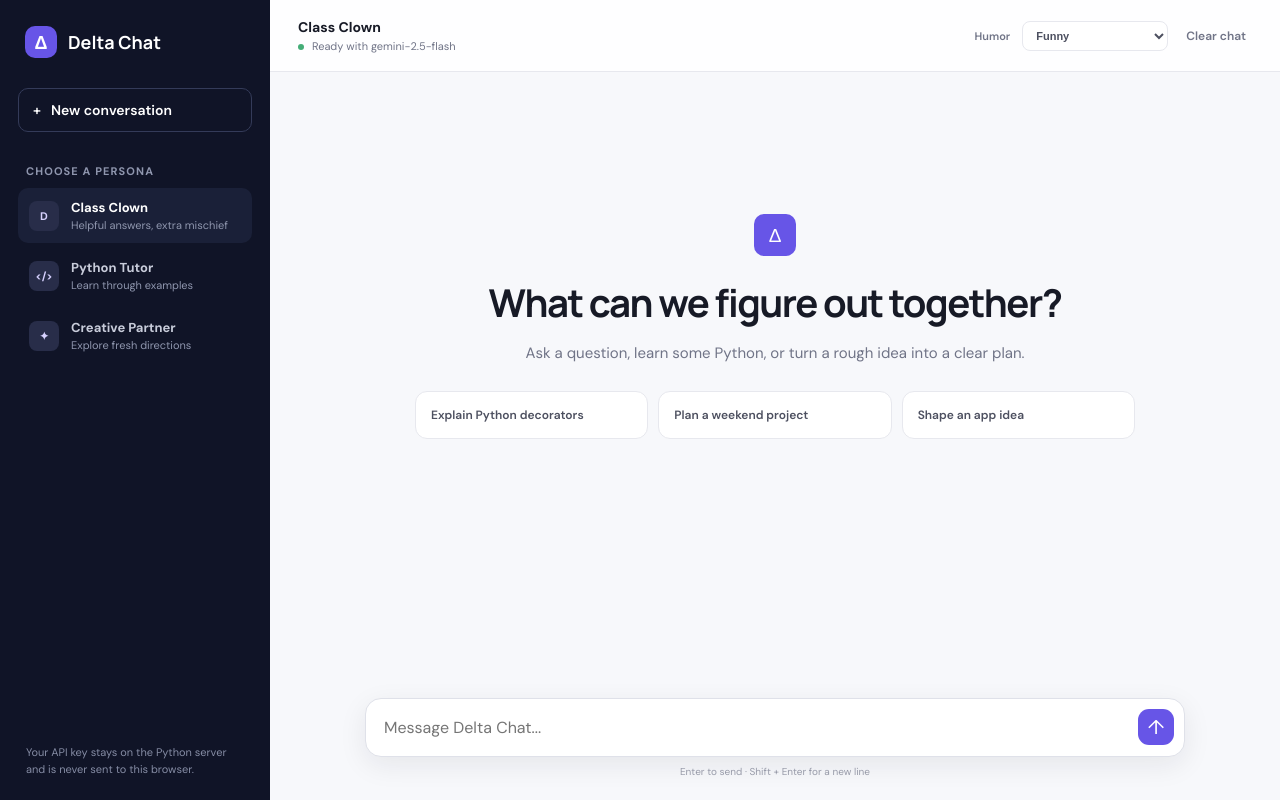
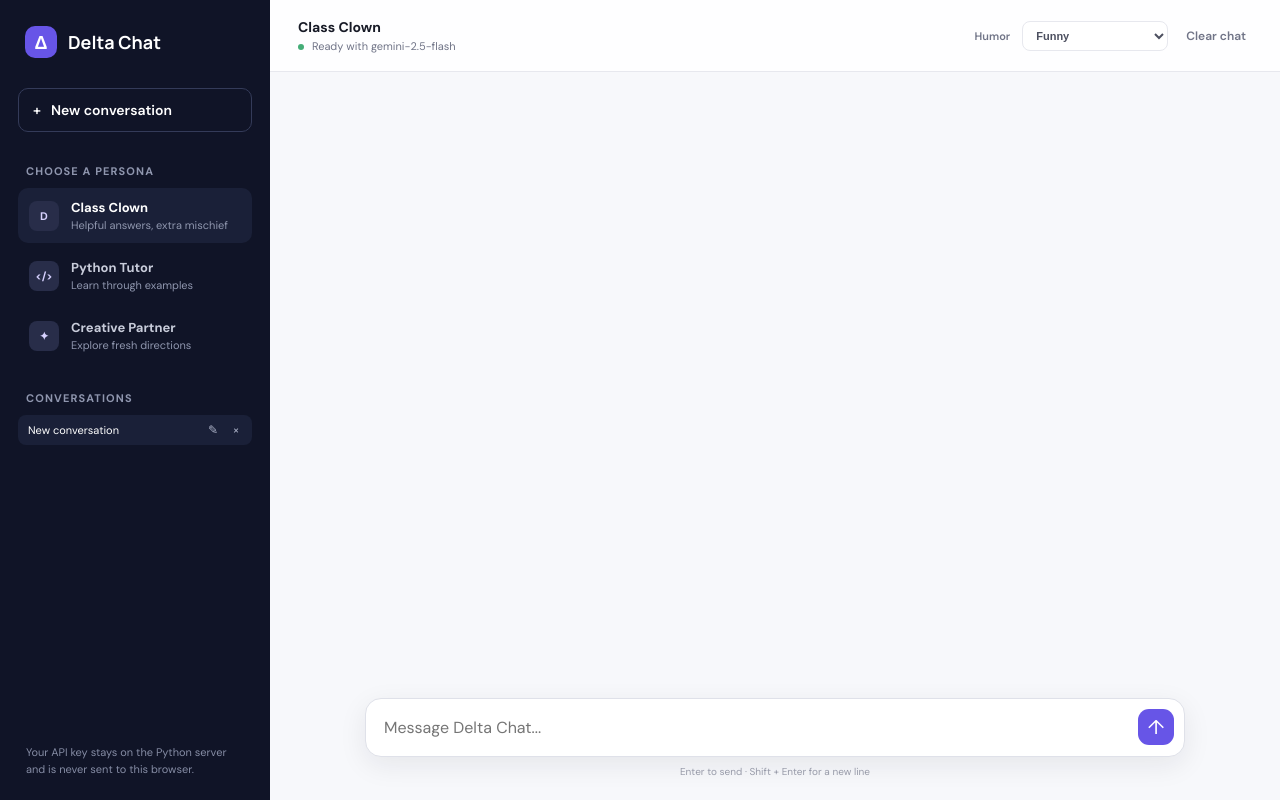
Before and after one commit to dana-khaing/Delta-ChatBot, a Flask app: page / in a window 1280 px wide. Run offline with Flask 3, Linux system fonts and the light colour scheme.

Commit message:
Manage multiple saved conversations

```diff
--- a/static/app.js
+++ b/static/app.js
@@ -7,11 +7,15 @@
 const sidebar = document.querySelector("#sidebar");
 const scrim = document.querySelector("#scrim");
 const humorSelect = document.querySelector("#humor-level");
-const STORAGE_KEY = "delta-chat-state-v1";
+const conversationList = document.querySelector("#conversation-list");
+const STORAGE_KEY = "delta-chat-conversations-v2";
+const LEGACY_STORAGE_KEY = "delta-chat-state-v1";
 
 let persona = "guide";
 let humor = "funny";
 let history = [];
+let conversations = [];
+let activeConversationId = null;
 
 const personaNames = {
   guide: "Class Clown",
@@ -19,20 +23,72 @@
   creative: "Creative Partner",
 };
 
+function conversationId() {
+  return globalThis.crypto?.randomUUID?.() || `chat-${Date.now()}-${Math.random().toString(16).slice(2)}`;
+}
+
+function newConversation() {
+  return {
+    id: conversationId(),
+    title: "New conversation",
+    persona: "guide",
+    humor: "funny",
+    history: [],
+    updatedAt: Date.now(),
+  };
+}
+
+function syncActiveConversation() {
+  const active = conversations.find((item) => item.id === activeConversationId);
+  if (!active) return;
+  active.persona = persona;
+  active.humor = humor;
+  active.history = history;
+  active.updatedAt = Date.now();
+  if (active.title === "New conversation" && history.length) {
+    const firstUserMessage = history.find((item) => item.role === "user");
+    if (firstUserMessage) active.title = firstUserMessage.text.slice(0, 34);
+  }
+}
+
 function saveState() {
-  localStorage.setItem(STORAGE_KEY, JSON.stringify({ persona, humor, history }));
+  syncActiveConversation();
+  localStorage.setItem(STORAGE_KEY, JSON.stringify({ activeConversationId, conversations }));
+  renderConversationList();
 }
 
 function restoreState() {
   try {
     const saved = JSON.parse(localStorage.getItem(STORAGE_KEY));
-    if (!saved || !Array.isArray(saved.history) || !personaNames[saved.persona]) return;
-    persona = saved.persona;
-    humor = ["serious", "funny", "maximum"].includes(saved.humor) ? saved.humor : "funny";
-    history = saved.history.filter((item) => item && ["user", "model"].includes(item.role) && typeof item.text === "string");
+    if (saved && Array.isArray(saved.conversations) && saved.conversations.length) {
+      conversations = saved.conversations;
+      activeConversationId = saved.activeConversationId;
+    } else {
+      const legacy = JSON.parse(localStorage.getItem(LEGACY_STORAGE_KEY));
+      const conversation = newConversation();
+      if (legacy && Array.isArray(legacy.history)) {
+        conversation.persona = personaNames[legacy.persona] ? legacy.persona : "guide";
+        conversation.humor = ["serious", "funny", "maximum"].includes(legacy.humor) ? legacy.humor : "funny";
+        conversation.history = legacy.history;
+      }
+      conversations = [conversation];
+      activeConversationId = conversation.id;
+      localStorage.removeItem(LEGACY_STORAGE_KEY);
+    }
   } catch {
     localStorage.removeItem(STORAGE_KEY);
+    conversations = [];
   }
+
+  if (!conversations.some((item) => item.id === activeConversationId)) {
+    activeConversationId = conversations[0]?.id;
+  }
+  if (!activeConversationId) {
+    const conversation = newConversation();
+    conversations = [conversation];
+    activeConversationId = conversation.id;
+  }
+  loadConversation(activeConversationId, false);
 }
 
 function escapeHtml(value) {
@@ -132,11 +188,86 @@
   return row;
 }
 
+function renderMessages() {
+  messages.replaceChildren();
+  welcome.hidden = !history.length;
+  history.forEach((item) => addMessage(item.role, item.text));
+}
+
+function loadConversation(id, shouldSave = true) {
+  if (shouldSave) syncActiveConversation();
+  const selected = conversations.find((item) => item.id === id);
+  if (!selected) return;
+  activeConversationId = selected.id;
+  persona = personaNames[selected.persona] ? selected.persona : "guide";
+  humor = ["serious", "funny", "maximum"].includes(selected.humor) ? selected.humor : "funny";
+  history = Array.isArray(selected.history) ? selected.history : [];
+  document.querySelectorAll("[data-persona]").forEach((button) => {
+    button.classList.toggle("active", button.dataset.persona === persona);
+  });
+  activePersona.textContent = personaNames[persona];
+  humorSelect.value = humor;
+  renderMessages();
+  if (shouldSave) saveState();
+}
+
+function renderConversationList() {
+  conversationList.replaceChildren();
+  [...conversations]
+    .sort((a, b) => b.updatedAt - a.updatedAt)
+    .forEach((conversation) => {
+      const row = document.createElement("div");
+      row.className = `saved-conversation ${conversation.id === activeConversationId ? "active" : ""}`;
+      const openButton = document.createElement("button");
+      openButton.type = "button";
+      openButton.className = "conversation-open";
+      openButton.textContent = conversation.title || "New conversation";
+      openButton.addEventListener("click", () => loadConversation(conversation.id));
+
+      const actions = document.createElement("div");
+      actions.className = "conversation-actions";
+      const renameButton = document.createElement("button");
+      renameButton.type = "button";
+      renameButton.title = "Rename conversation";
+      renameButton.textContent = "✎";
+      renameButton.addEventListener("click", () => {
+        const title = prompt("Rename conversation", conversation.title);
+        if (title?.trim()) {
+          conversation.title = title.trim().slice(0, 50);
+          saveState();
+        }
+      });
+      const deleteButton = document.createElement("button");
+      deleteButton.type = "button";
+      deleteButton.title = "Delete conversation";
+      deleteButton.textContent = "×";
+      deleteButton.addEventListener("click", () => {
+        conversations = conversations.filter((item) => item.id !== conversation.id);
+        if (!conversations.length) conversations.push(newConversation());
+        if (activeConversationId === conversation.id) loadConversation(conversations[0].id, false);
+        saveState();
+      });
+      actions.append(renameButton, deleteButton);
+      row.append(openButton, actions);
+      conversationList.appendChild(row);
+    });
+}
+
 function resetChat() {
   history = [];
-  localStorage.removeItem(STORAGE_KEY);
-  messages.replaceChildren();
-  welcome.hidden = false;
+  const active = conversations.find((item) => item.id === activeConversationId);
+  if (active) active.title = "New conversation";
+  renderMessages();
+  saveState();
+  input.value = "";
+  input.focus();
+}
+
+function startNewConversation() {
+  syncActiveConversation();
+  const conversation = newConversation();
+  conversations.push(conversation);
+  loadConversation(conversation.id);
   input.value = "";
   input.focus();
 }
@@ -217,14 +348,13 @@
     document.querySelector(".persona.active").classList.remove("active");
     button.classList.add("active");
     activePersona.textContent = personaNames[persona];
-    resetChat();
     saveState();
     sidebar.classList.remove("open");
     scrim.classList.remove("show");
   });
 });
 
-document.querySelector("#new-chat").addEventListener("click", resetChat);
+document.querySelector("#new-chat").addEventListener("click", startNewConversation);
 document.querySelector("#clear-button").addEventListener("click", resetChat);
 document.querySelector("#menu-button").addEventListener("click", () => {
   sidebar.classList.add("open");
@@ -240,12 +370,4 @@
 });
 
 restoreState();
-humorSelect.value = humor;
-document.querySelectorAll("[data-persona]").forEach((button) => {
-  button.classList.toggle("active", button.dataset.persona === persona);
-});
-activePersona.textContent = personaNames[persona];
-if (history.length) {
-  welcome.hidden = true;
-  history.forEach((item) => addMessage(item.role, item.text));
-}
+saveState();
--- a/static/styles.css
+++ b/static/styles.css
@@ -98,6 +98,16 @@
 .persona strong, .persona small { display: block; }
 .persona strong { font-size: 13px; }
 .persona small { margin-top: 2px; color: #8f96ae; font-size: 11px; }
+.conversation-group { margin-top: 28px; }
+.conversation-list { display: grid; gap: 4px; max-height: 230px; overflow-y: auto; }
+.saved-conversation { display: flex; align-items: center; gap: 4px; border-radius: 8px; }
+.saved-conversation:hover, .saved-conversation.active { background: var(--navy-soft); }
+.conversation-open { min-width: 0; flex: 1; overflow: hidden; padding: 8px 5px 8px 10px; border: 0; color: #aeb4c9; background: transparent; font-size: 11px; text-align: left; text-overflow: ellipsis; white-space: nowrap; }
+.saved-conversation.active .conversation-open { color: #fff; }
+.conversation-actions { display: none; gap: 1px; padding-right: 5px; }
+.saved-conversation:hover .conversation-actions, .saved-conversation.active .conversation-actions { display: flex; }
+.conversation-actions button { width: 22px; height: 22px; border: 0; border-radius: 5px; color: #aeb4c9; background: transparent; font-size: 12px; }
+.conversation-actions button:hover { color: #fff; background: #282d49; }
 .privacy-note { margin: 0 8px; color: #858ca4; font-size: 11px; line-height: 1.55; }
 
 .chat-panel { display: grid; grid-template-rows: auto 1fr auto; height: 100vh; min-width: 0; }
--- a/templates/index.html
+++ b/templates/index.html
@@ -36,6 +36,10 @@
               <span class="persona-icon">✦</span>
               <span><strong>Creative Partner</strong><small>Explore fresh directions</small></span>
             </button>
+          </div>
+          <div class="conversation-group">
+            <p class="section-label">Conversations</p>
+            <div class="conversation-list" id="conversation-list"></div>
           </div>
         </div>
         <p class="privacy-note">Your API key stays on the Python server and is never sent to this browser.</p>
```
